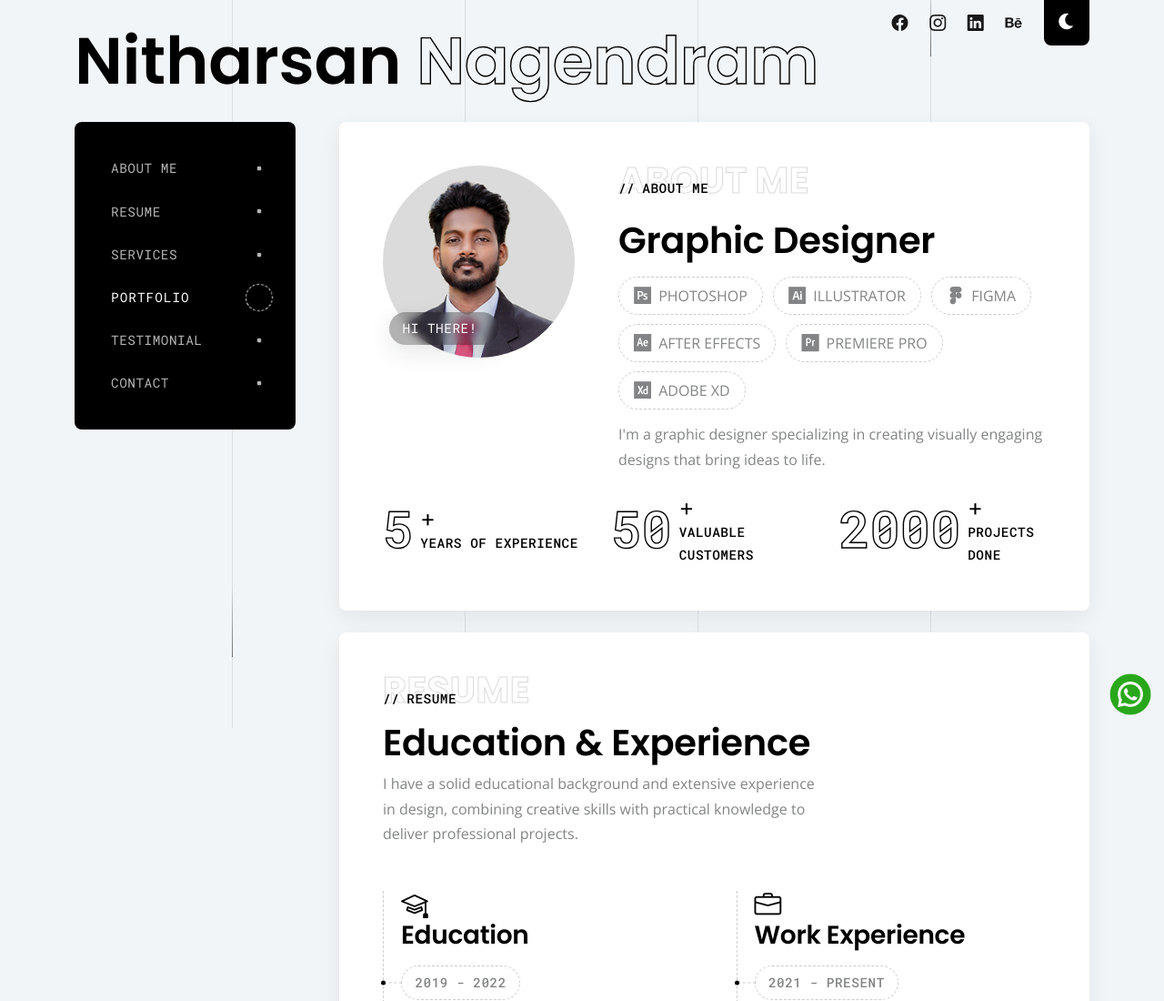
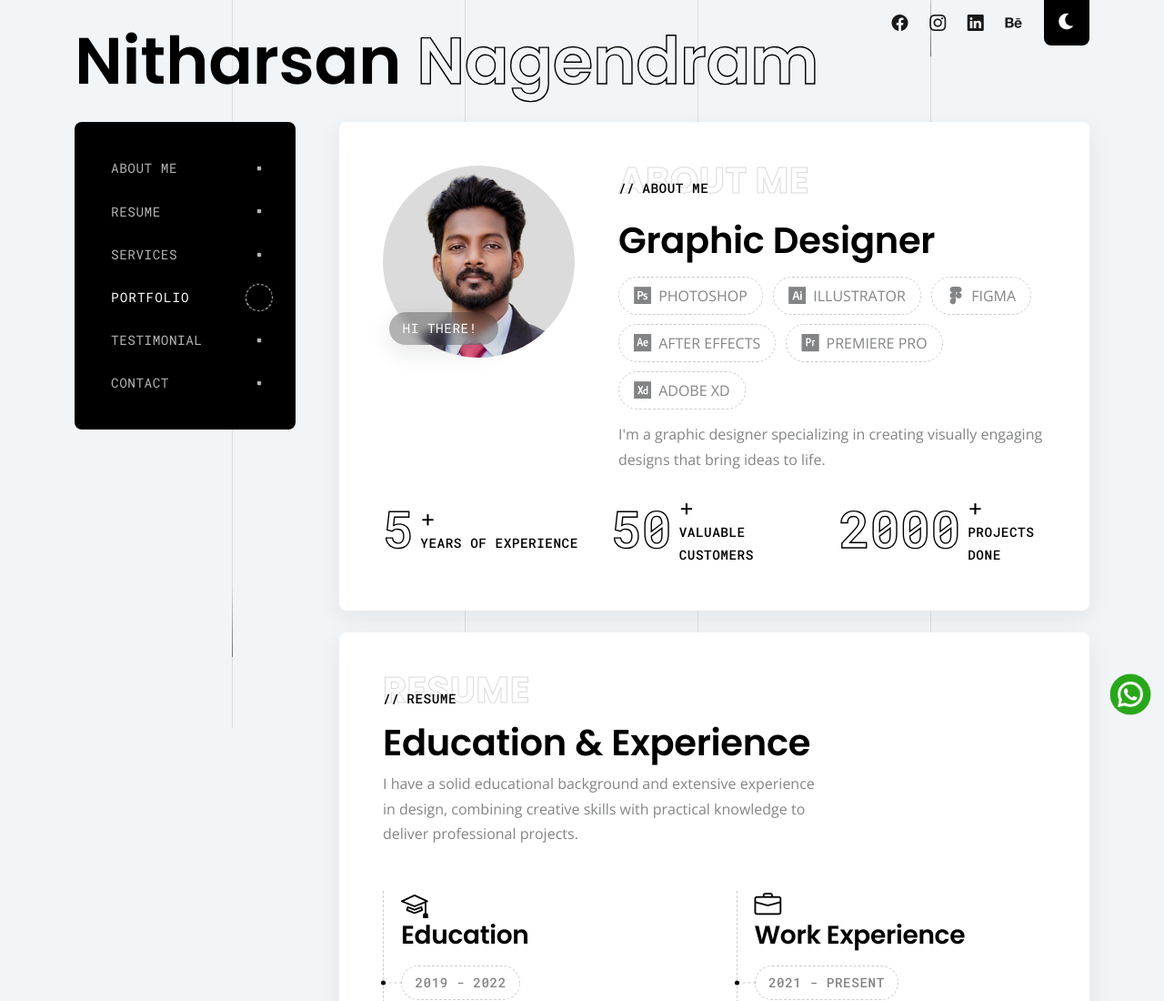
Before and after one commit to Shailaja2511/Nitharsan_Portfolio, a plain HTML site: page index.html in a window 1280 px wide. Shown: the top 1100 px of the page at 91% size. Drawn offline with nearby package versions, Linux system fonts and the light colour scheme; some packages are replaced by stand-ins of ours.

Commit message:
image change

```diff
--- a/index.html
+++ b/index.html
@@ -149,7 +149,7 @@
 								<div class="col-12 col-xl-4">
 									<!-- Hero Avatar -->
 									<div class="hero-avatar">
-										<img src="assets/images/hero-avatar.jpg" alt="" data-rjs="2">
+										<img src="assets/images/hero-avatar@2x.jpg" alt="" data-rjs="2">
 										<div class="hero-avatar-text">
 											<span class="typer" id="typer1" data-words="Hi There!, I'm Nitharsan" data-delay="50" data-deleteDelay="1500"></span><span class="cursor" data-owner="typer1"></span>
 										</div>
```
